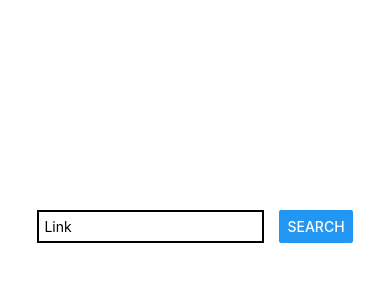
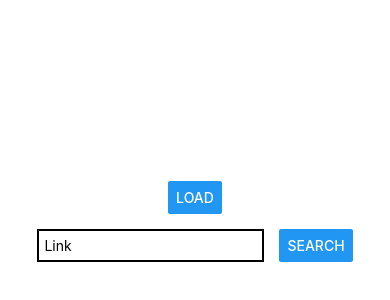
Before and after one commit to Gaben413/RSS-Mobile-Reader, a React Native app in the folder my-project/: screen / in a window 390 px wide. Shown: the part 218-518 px from the top of the page. Built offline with nearby package versions, Linux system fonts and the light colour scheme.

Commit message:
Update App.js

```diff
--- a/my-project/App.js
+++ b/my-project/App.js
@@ -11,25 +11,26 @@ export default function App() {
   const RSS_URL = 'https://www.raspberrypi.com/news/feed/';
 
   const [search, setSearch] = useState('');
-  const [show, setShow] = useState(false)
+  const [show, setShow] = useState(false);
 
-  return (
-    <View style={styles.container}>
-      <View style={styles.search}>
-        <TextInput
-          placeholder="Link"
-          style={styles.textinput}
-          onChangeText={setSearch}
-          keyboardType='url'
-        />
+  const [buttonText, setButtonText] = useState('Load');
+  const [loadingText, setLoadingText] = useState('');
 
-        <Button
-          title="SEARCH"
-          onPress={
-            () => {
-              Alert.alert('SEARCHING FOR ' + search)
+  const searchArray = (input) => {
+    setData(
+      (thisData) => {
+        return thisData.filter(data => data.description.toLowerCase().includes(input.toLowerCase()))
+      }
+    );
+  }
+
+  const getRSS = async () => {
     //console.log(Test());
-              fetch(RSS_URL).then((response) => response.text())
+    setLoadingText('Loading')
+    setButtonText('Reload')
+    setSearch('');
+
+    await fetch(RSS_URL).then((response) => response.text())
     .then((responseData) => rssParser.parse(responseData))
     .then((rss) => {
       console.log(rss.title);
@@ -49,7 +50,7 @@ export default function App() {
         counter++;
       });
 
-                console.log(outputData)
+      //console.log(outputData)
 
       setData(outputData)
 
@@ -61,6 +62,40 @@ export default function App() {
 
       setShow(true);
     })
+    //setLoadingText('')
+  }
+
+  return (
+    <View style={styles.container}>
+      <View>
+        <Button
+
+          title={buttonText}
+          onPress={() => {
+            getRSS()
+          }
+          }
+        />
+      </View>
+      <View style={styles.search}>
+        <TextInput
+          placeholder="Link"
+          style={styles.textinput}
+          onChangeText={setSearch}
+          keyboardType='url'
+          value={search}
+        />
+
+        <Button
+          title="SEARCH"
+          onPress={
+            () => {
+              if(search.trim().length == 0){
+                getRSS();
+                return;
+              }
+              Alert.alert('SEARCHING FOR ' + search.trim());
+              searchArray(search.trim())
             }
           }
         />
@@ -88,7 +123,9 @@ export default function App() {
                 }
               )
               :
-              <View />
+              <View>
+                <Text>{loadingText}</Text>
+              </View>
           }
         </ScrollView>
       </View>
@@ -124,8 +161,8 @@ const styles = StyleSheet.create({
     backgroundColor: '#fff',
     alignItems: 'center',
     justifyContent: 'center',
-    paddingTop: 75,
-    paddingBottom: 30,
+    paddingTop: 100,
+    paddingBottom: 50,
   },
   search: {
     flexDirection: 'row',
@@ -141,6 +178,7 @@ const styles = StyleSheet.create({
   mapView:{
     margin: 5,
     borderWidth: 5,
+    borderRadius: 15,
     padding: 5,
   },
   titleText:{
```
Lines whose indentation alone changed are shown as unchanged.
